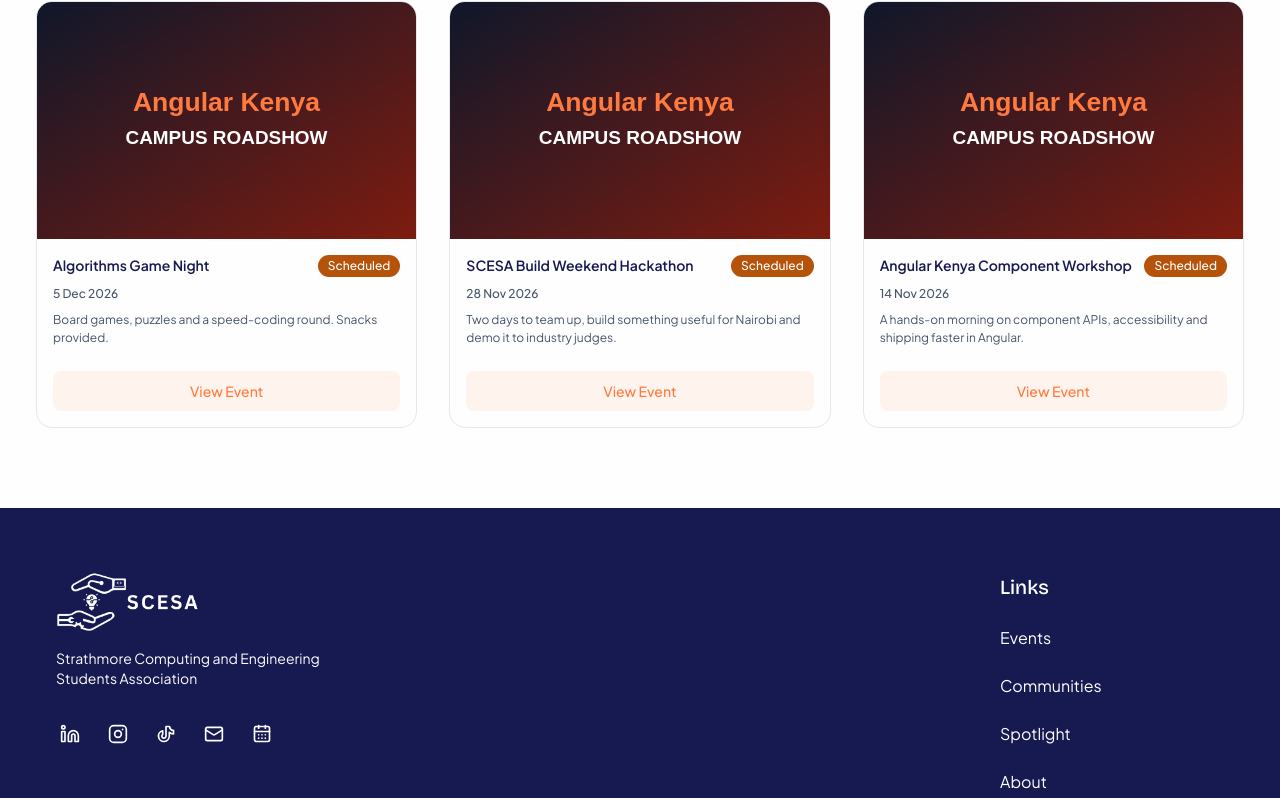
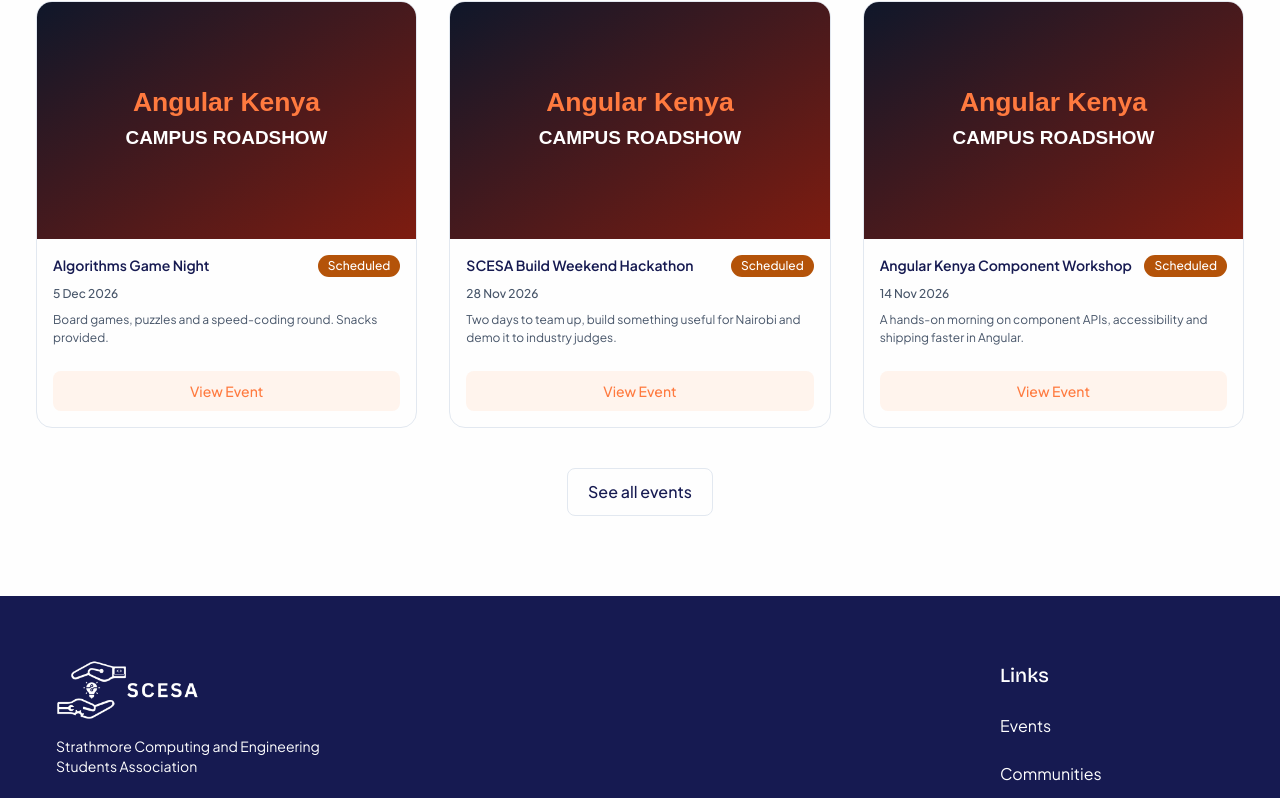
Before and after one commit to scesa-su/scesa-website, a Next.js app: page / in a window 1280 px wide. Shown: the part 1437-2235 px from the top of the page. Built offline with nearby package versions, Linux system fonts and the light colour scheme.

Commit message:
feat(home): add see all events link and hide third card in two-column layout

```diff
--- a/src/presentation/components/home/FeaturedEvents.tsx
+++ b/src/presentation/components/home/FeaturedEvents.tsx
@@ -1,6 +1,8 @@
 import { eventRepository } from "@/data/repositories/EventRepository";
+import { cn } from "@/lib/cn";
 import { formatShortDate } from "@/lib/dates";
 import { EventCard } from "@/presentation/components/events/EventCard";
+import { Button } from "@/presentation/components/ui/Button";
 
 export async function FeaturedEvents() {
   const events = (await eventRepository.getAll()).slice(0, 3);
@@ -10,12 +12,18 @@
         Our Events
       </h2>
       <ul className="mt-12 grid gap-8 sm:grid-cols-2 lg:grid-cols-3">
-        {events.map((event) => (
-          <li key={event.slug}>
+        {events.map((event, i) => (
+          // 3 cards in 1 or 3 columns; the third is hidden in the 2-column layout so no row is half empty.
+          <li key={event.slug} className={cn(i === 2 && "sm:hidden lg:block")}>
             <EventCard {...event} href={`/events/${event.slug}`} date={formatShortDate(event.date)} />
           </li>
         ))}
       </ul>
+      <div className="mt-10 flex justify-center">
+        <Button href="/events" variant="outline" size="lg" aria-label="See all SCESA events">
+          See all events
+        </Button>
+      </div>
     </section>
   );
 }
```
